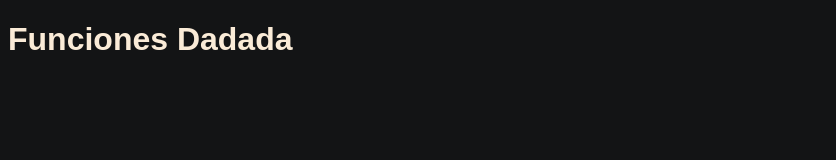
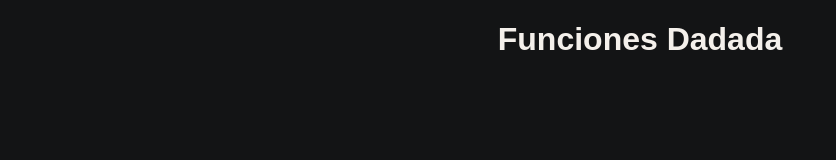
Before and after one commit to CGBarrientos/nucbaJs, a plain HTML site: page index.html in a window 1280 px wide. Shown: the whole page, without its empty margins (0-836 px from the left). Drawn offline with Linux system fonts and the light colour scheme.

Commit message:
add details css

```diff
--- a/index.html
+++ b/index.html
@@ -7,8 +7,9 @@
     <style>
         body {
             background-color: #131415;
-            color: antiquewhite;
+            color: rgb(244, 240, 235);
             font-family: sans-serif;
+            text-align: center;
         }
     </style>
 </head>
```
